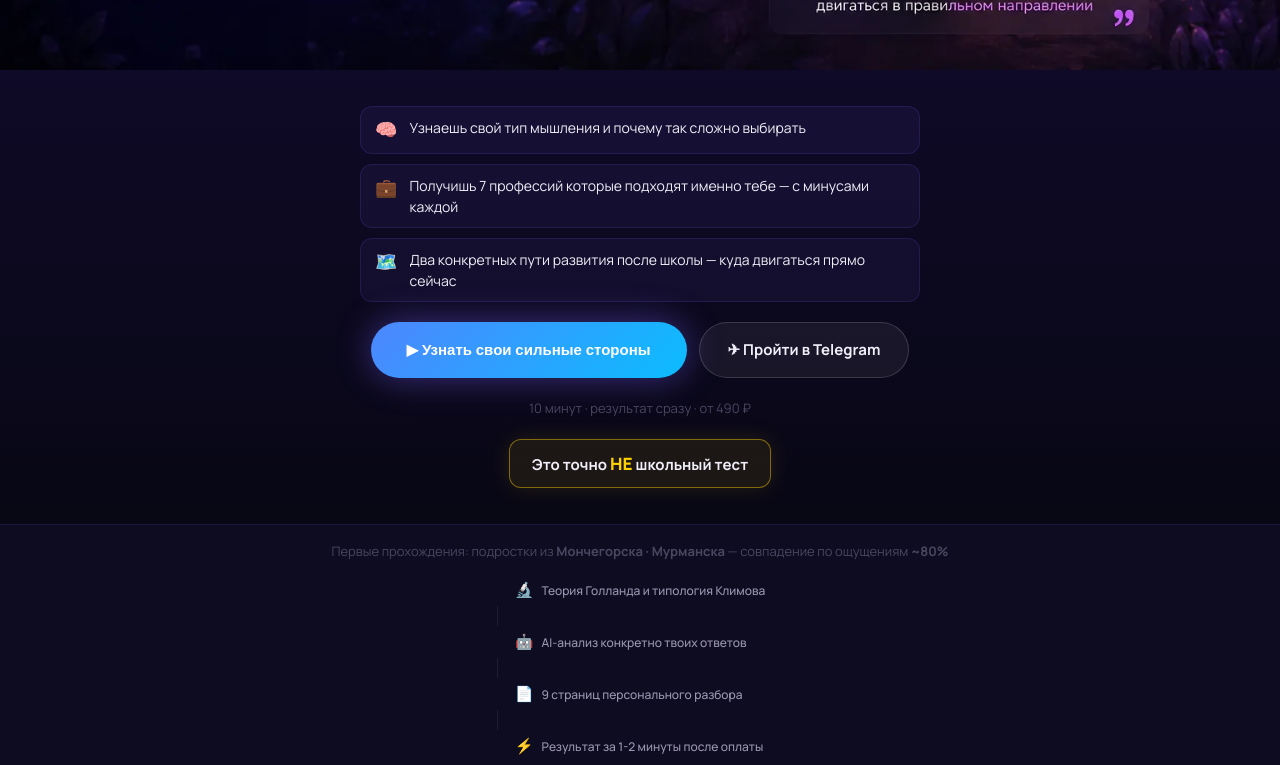
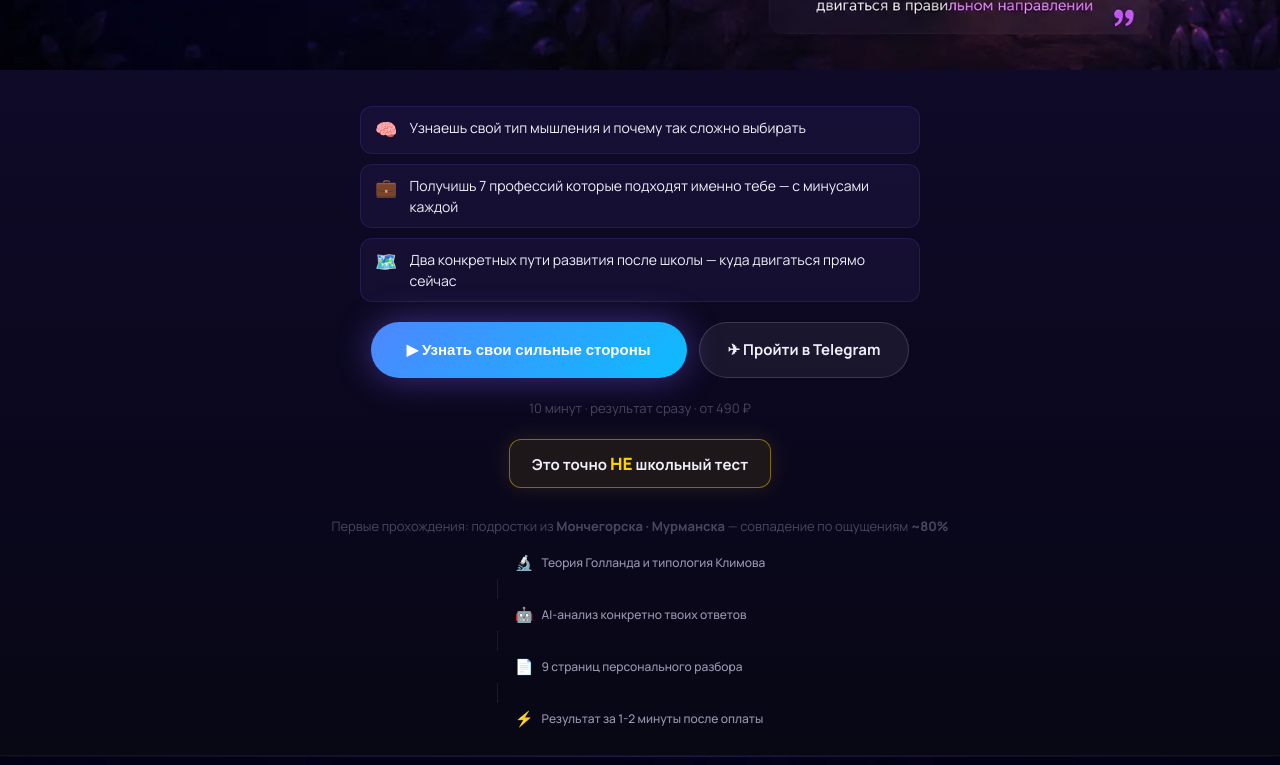
Before and after one commit to aleksandrovatn2026-cmd/proftest, a plain HTML site: page index.html in a window 1280 px wide. Shown: the part 852-1617 px from the top of the page. Drawn offline with Linux system fonts and the light colour scheme.

Commit message:
Add files via upload

```diff
--- a/index.html
+++ b/index.html
@@ -57,7 +57,7 @@ nav{position:sticky;top:0;z-index:100;padding:.85rem 2rem;display:flex;align-ite
 .banner img{width:100%;height:auto;display:block}
 
 /* CTA */
-.hero-cta{background:linear-gradient(180deg,rgba(15,10,40,.98),rgba(8,7,20,1));padding:2.25rem 2rem;display:flex;flex-direction:column;align-items:center;gap:1.25rem;border-bottom:1px solid rgba(123,97,255,.12);}
+.hero-cta{background:linear-gradient(180deg,rgba(15,10,40,.98),rgba(10,7,28,1));padding:2.25rem 2rem 1rem;display:flex;flex-direction:column;align-items:center;gap:1.25rem;border-bottom:none}
 .hero-cta::before{content:"";position:absolute;bottom:0;left:50%;transform:translateX(-50%);width:60%;height:1px;background:linear-gradient(90deg,transparent,rgba(123,97,255,.4),transparent)}
 .hero-bullets{display:flex;flex-direction:column;gap:10px;width:100%;max-width:560px}
 .hb{display:flex;align-items:flex-start;gap:12px;font-size:14px;color:var(--text);line-height:1.5;background:rgba(123,97,255,.07);border:1px solid rgba(123,97,255,.15);border-radius:12px;padding:10px 14px}
@@ -77,7 +77,7 @@ nav{position:sticky;top:0;z-index:100;padding:.85rem 2rem;display:flex;align-ite
 
 
 /* TRUST BLOCK */
-.trust-block{background:rgba(123,97,255,.05);border-bottom:1px solid rgba(123,97,255,.1);padding:1rem 2rem;display:flex;flex-direction:column;align-items:center;gap:.75rem}
+.trust-block{background:linear-gradient(180deg,rgba(10,7,28,1),rgba(8,7,20,1));border-top:none;border-bottom:1px solid rgba(123,97,255,.1);padding:.75rem 2rem 1.25rem;display:flex;flex-direction:column;align-items:center;gap:.6rem}
 .trust-proof{font-size:13px;color:var(--t3);text-align:center}
 .trust
 .trust-bar{display:flex;align-items:center;justify-content:center;flex-wrap:wrap;gap:0}
```
